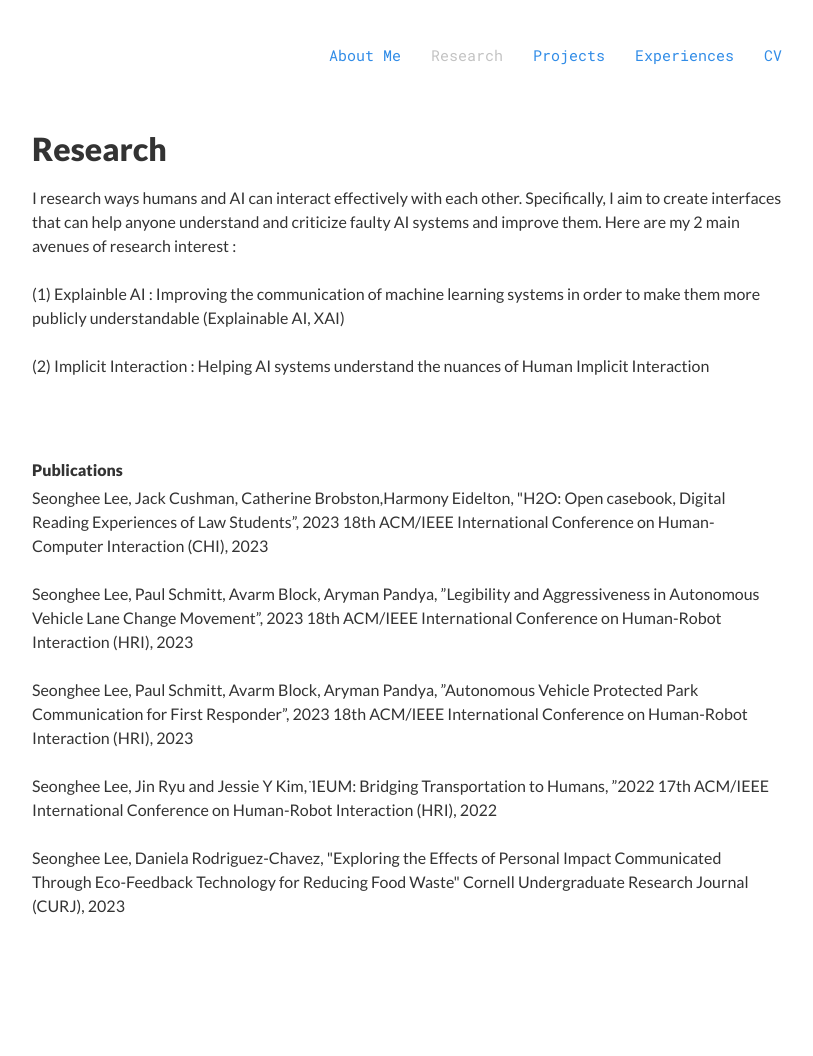
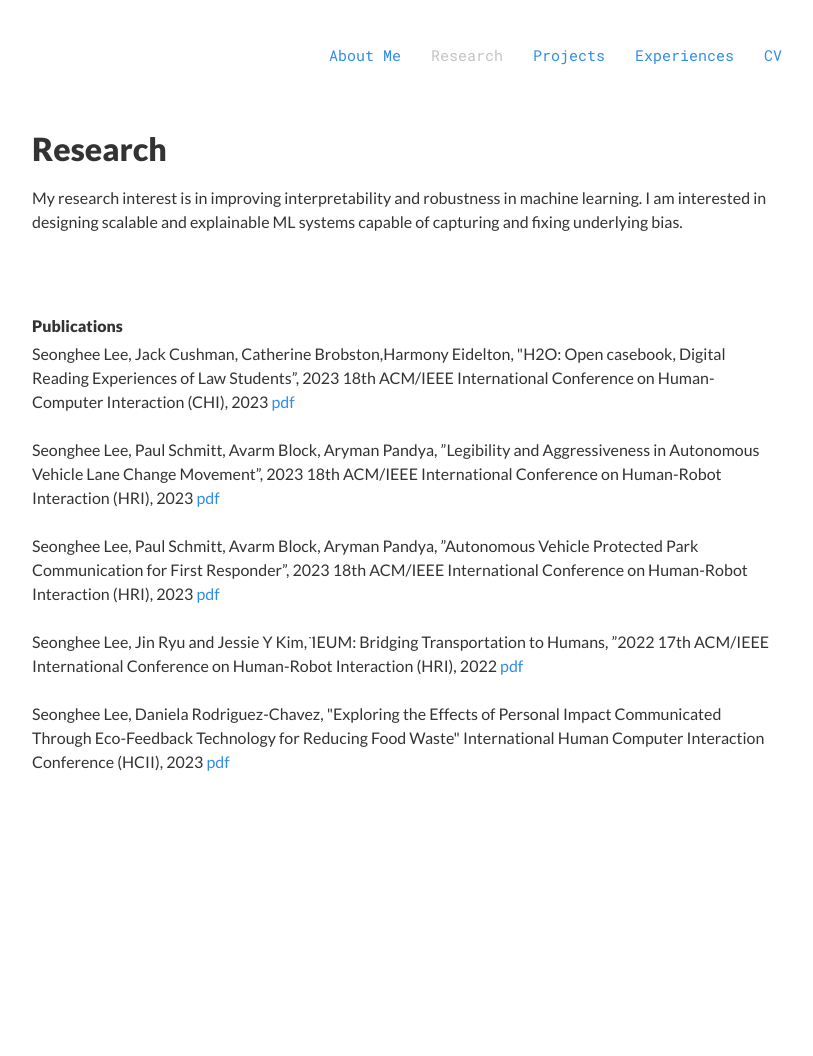
Before and after one commit to shljessie/shljessie.github.io, a Jekyll site: the page built from research.html, in a window 1280 px wide. Shown: the whole page, without its empty margins (233-1046 px from the left). Built offline with Jekyll 4.4.1, drawn with Linux system fonts in a browser that asks for light colours; nearby versions of some CDN libraries; after the commit the page ends 912 px from its top, so only the background shows below that.

Commit message:
update mci, and cv

```diff
--- a/index.html
+++ b/index.html
@@ -46,7 +46,7 @@ title: Bio
   <div class="col-sm-4">
     <br/>
     <br/>
-    <img width="200px" src="{{ "/images/me.png"  | prepend: site.baseurl }}" alt="Should take a cover photo someday" />
+    <img width="200px" src="{{ "/images/grad.png"  | prepend: site.baseurl }}" alt="Should take a cover photo someday" />
     <p style="font-size: 12px; margin-top: 3px;">
 
     </p>
--- a/research.html
+++ b/research.html
@@ -28,15 +28,8 @@ title: Research
 </style>
 
 <p>
-  I research ways humans and AI can interact effectively with each other. Specifically, I aim to create interfaces that can help anyone understand and criticize faulty AI systems and improve them. Here are my 2 main avenues of research interest :
-</p>
-<br/>
-  <p>
-  (1) Explainble AI :  Improving the communication of machine learning systems in order to make them more publicly understandable (Explainable AI, XAI)
-</p>
-<br/>
-<p>
-  (2) Implicit Interaction :  Helping AI systems understand the nuances of Human Implicit Interaction
+  My research interest is in improving interpretability and robustness in machine learning.
+  I am interested in designing scalable and explainable ML systems capable of capturing and fixing underlying bias.
 </p>
 <br/>
 <br/>
@@ -53,28 +46,28 @@ title: Research
     <ol>
       <li>
         Seonghee Lee, Jack Cushman, Catherine Brobston,Harmony Eidelton, "H2O: Open casebook, Digital Reading Experiences of Law Students”,
-        2023 18th ACM/IEEE International Conference on Human-Computer Interaction (CHI), 2023
+        2023 18th ACM/IEEE International Conference on Human-Computer Interaction (CHI), 2023 <a>pdf</a>
       </li>
       <br/>
       <li>
         Seonghee Lee, Paul Schmitt, Avarm Block, Aryman Pandya, ”Legibility and Aggressiveness in Autonomous Vehicle Lane Change Movement”,
-        2023 18th ACM/IEEE International Conference on Human-Robot Interaction (HRI), 2023
+        2023 18th ACM/IEEE International Conference on Human-Robot Interaction (HRI), 2023  <a>pdf</a>
       </li>
       <br/>
       <li>
         Seonghee Lee, Paul Schmitt, Avarm Block, Aryman Pandya, ”Autonomous Vehicle Protected Park Communication for First Responder”,
-        2023 18th ACM/IEEE International Conference on Human-Robot Interaction (HRI), 2023
+        2023 18th ACM/IEEE International Conference on Human-Robot Interaction (HRI), 2023  <a>pdf</a>
       </li>
       <br/>
       <li>
         Seonghee Lee, Jin Ryu and Jessie Y Kim, ̈IEUM: Bridging Transportation to Humans,
-         ”2022 17th ACM/IEEE International Conference on Human-Robot Interaction (HRI), 2022
+         ”2022 17th ACM/IEEE International Conference on Human-Robot Interaction (HRI), 2022 <a>pdf</a>
       </li>
       <br/>
       <li>
         Seonghee Lee, Daniela Rodriguez-Chavez, "Exploring the Effects of Personal Impact
         Communicated Through Eco-Feedback Technology for Reducing Food Waste"
-        Cornell Undergraduate Research Journal (CURJ), 2023
+        International Human Computer Interaction Conference (HCII), 2023 <a>pdf</a>
        </li>
     </ol>
   </div>
```
Also changed, not shown: projects.html (+27 -12 lines), images/grad.png (added), 2 other files.
